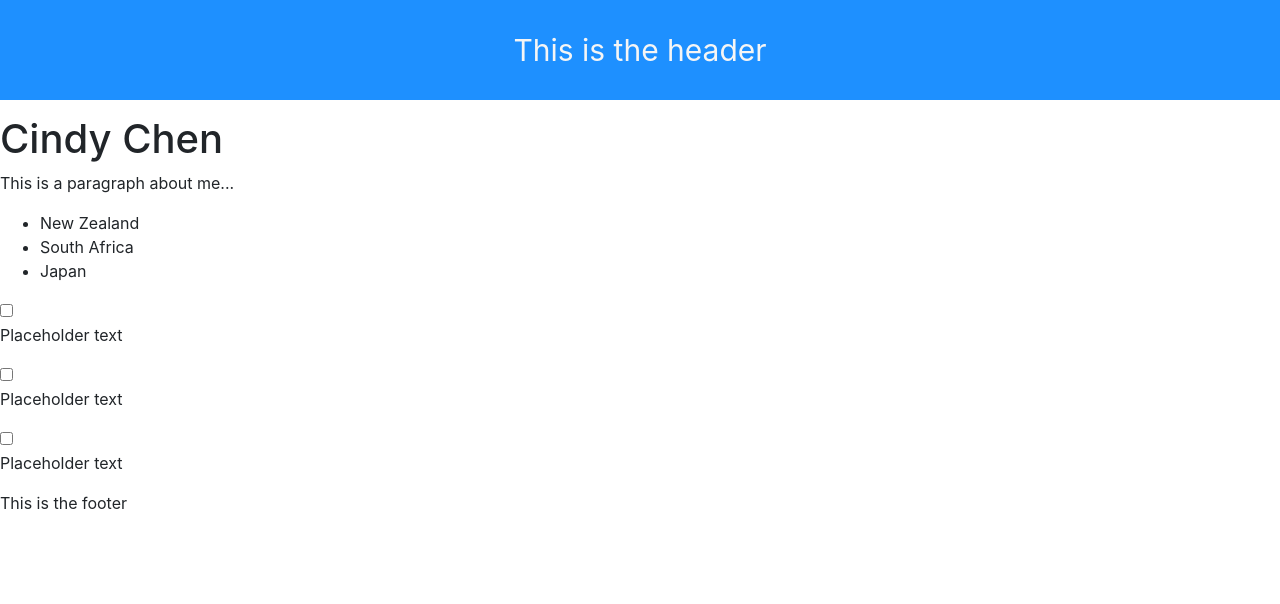
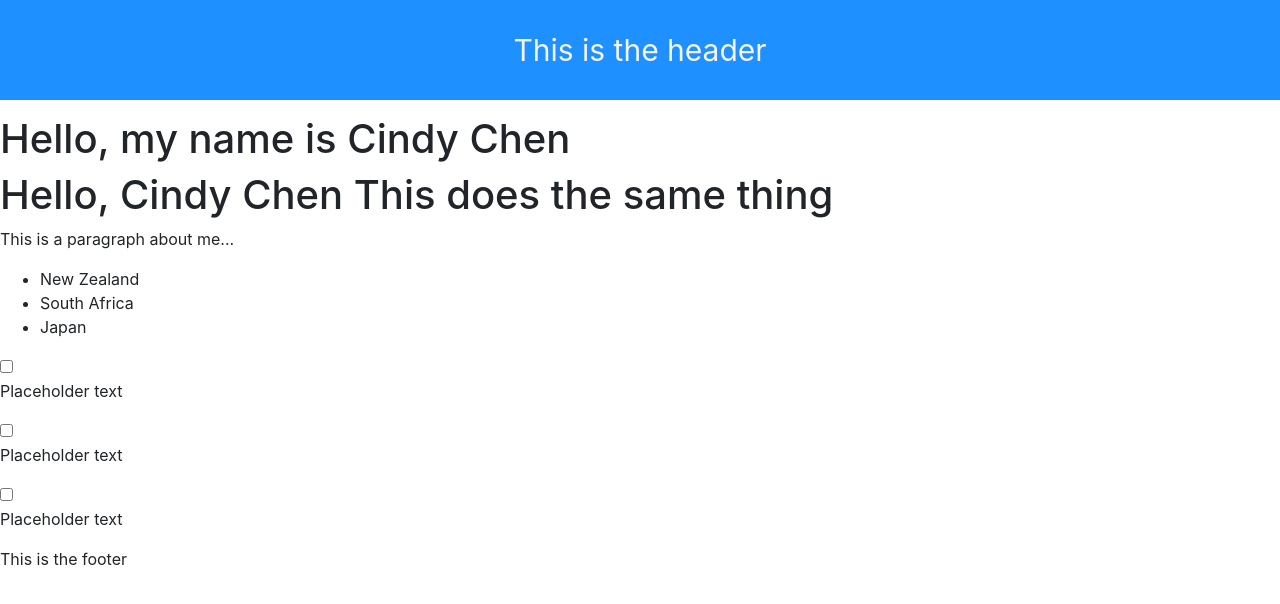
Before and after one commit to cindychen5/react-todolist, a React (Create React App) app: page / in a window 1280 px wide. Shown: the top 604 px of the page. Built offline with nearby package versions, Linux system fonts and the light colour scheme.

Commit message:
JSX to JS and back

```diff
--- a/src/components/MyInfo.js
+++ b/src/components/MyInfo.js
@@ -1,9 +1,13 @@
 import React from "react";
 
 export function MyInfo() {
+    const firstName = "Cindy";
+    const lastName = "Chen";
+
     return (
         <>
-            <h1>Cindy Chen</h1>
+            <h1>Hello, my name is {firstName + ' ' + lastName}</h1>
+            <h1>Hello, {`${firstName} ${lastName}`} This does the same thing</h1>
             <p>This is a paragraph about me...</p>
             <ul>
                 <li>
```
